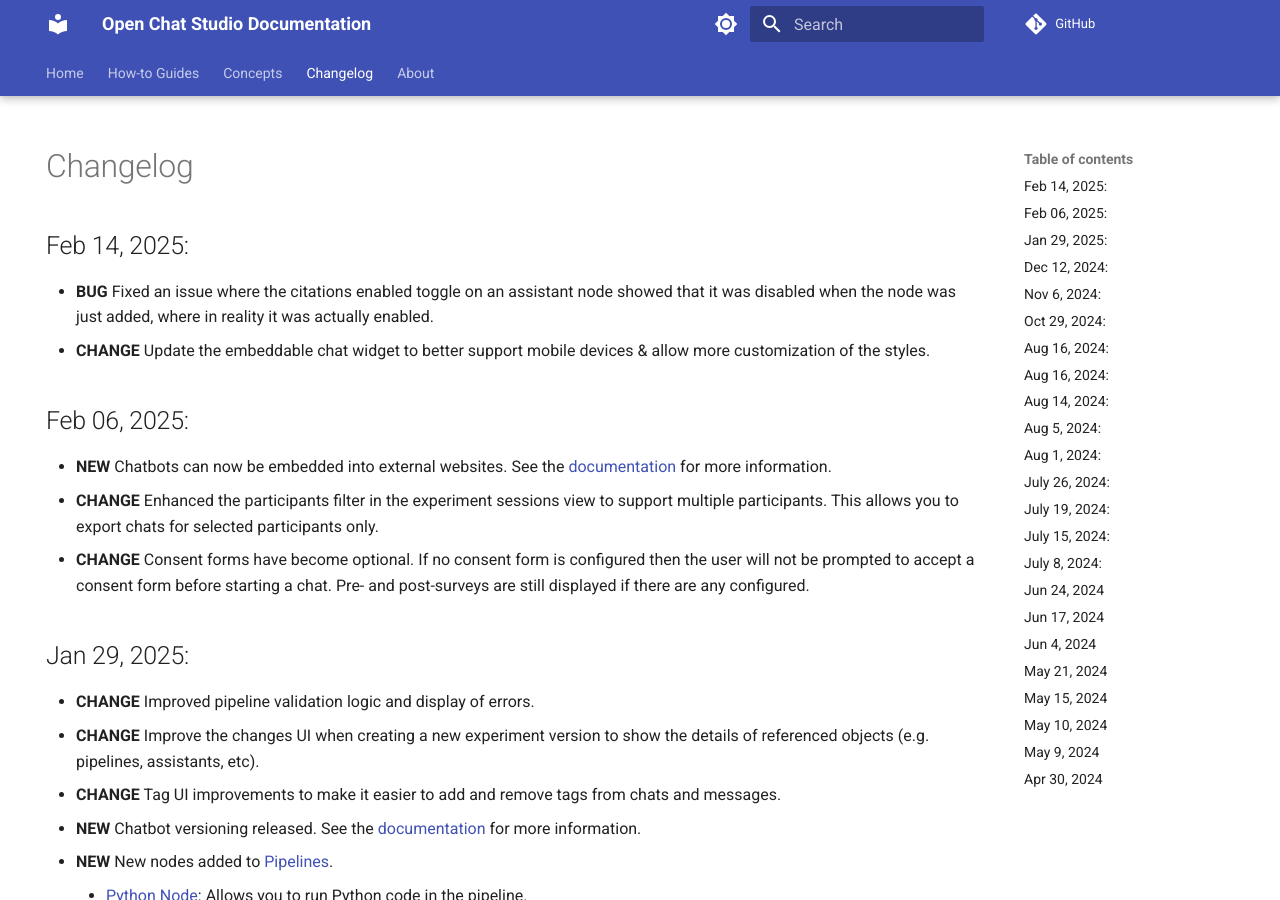
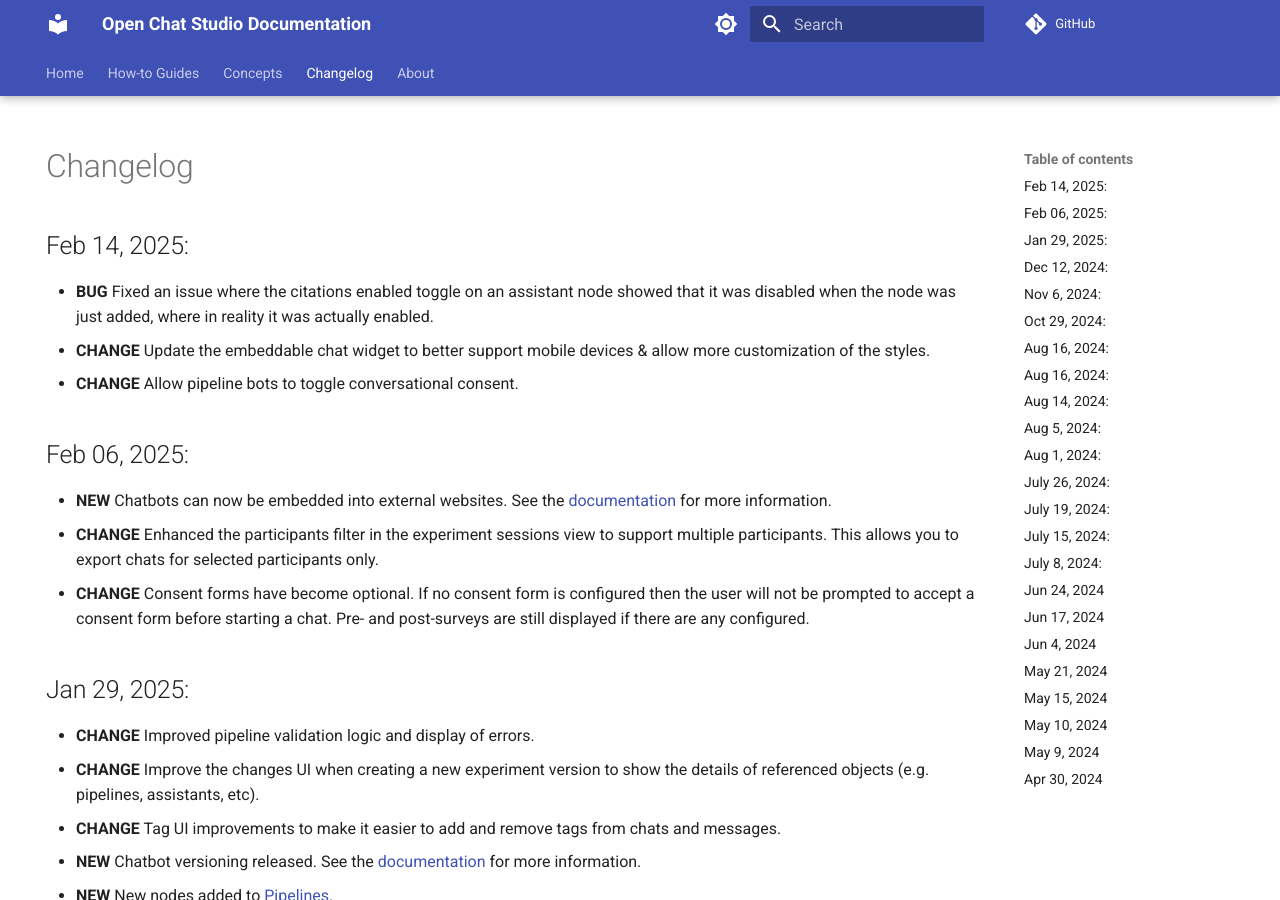
Before and after one commit to dimagi/open-chat-studio-docs, an MkDocs documentation site: the page built from docs/changelog.md, in a window 1280 px wide and 900 px high. Built offline with MkDocs 1.6.1 and Material for MkDocs 9.7.7, drawn with Linux system fonts in a browser that asks for light colours; emoji names are drawn with the system emoji font; a script that is not in the unit is left out; comment, search, counter and statistics services are not loaded.

Commit message:
Add change

```diff
--- a/docs/changelog.md
+++ b/docs/changelog.md
@@ -10,6 +10,7 @@
 
 * **BUG** Fixed an issue where the citations enabled toggle on an assistant node showed that it was disabled when the node was just added, where in reality it was actually enabled.
 * **CHANGE** Update the embeddable chat widget to better support mobile devices & allow more customization of the styles.
+* **CHANGE** Allow pipeline bots to toggle conversational consent.
 
 ## Feb 06, 2025:
 
```
